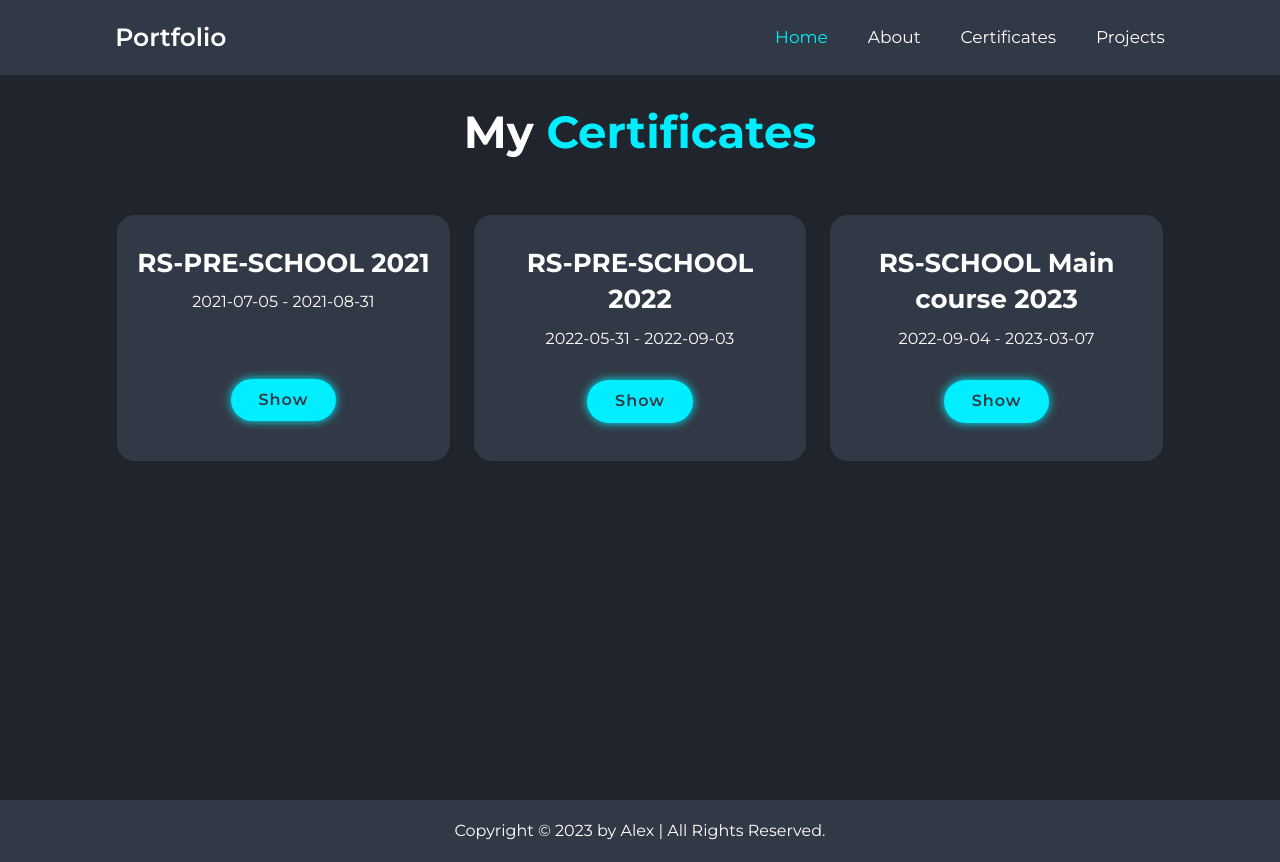
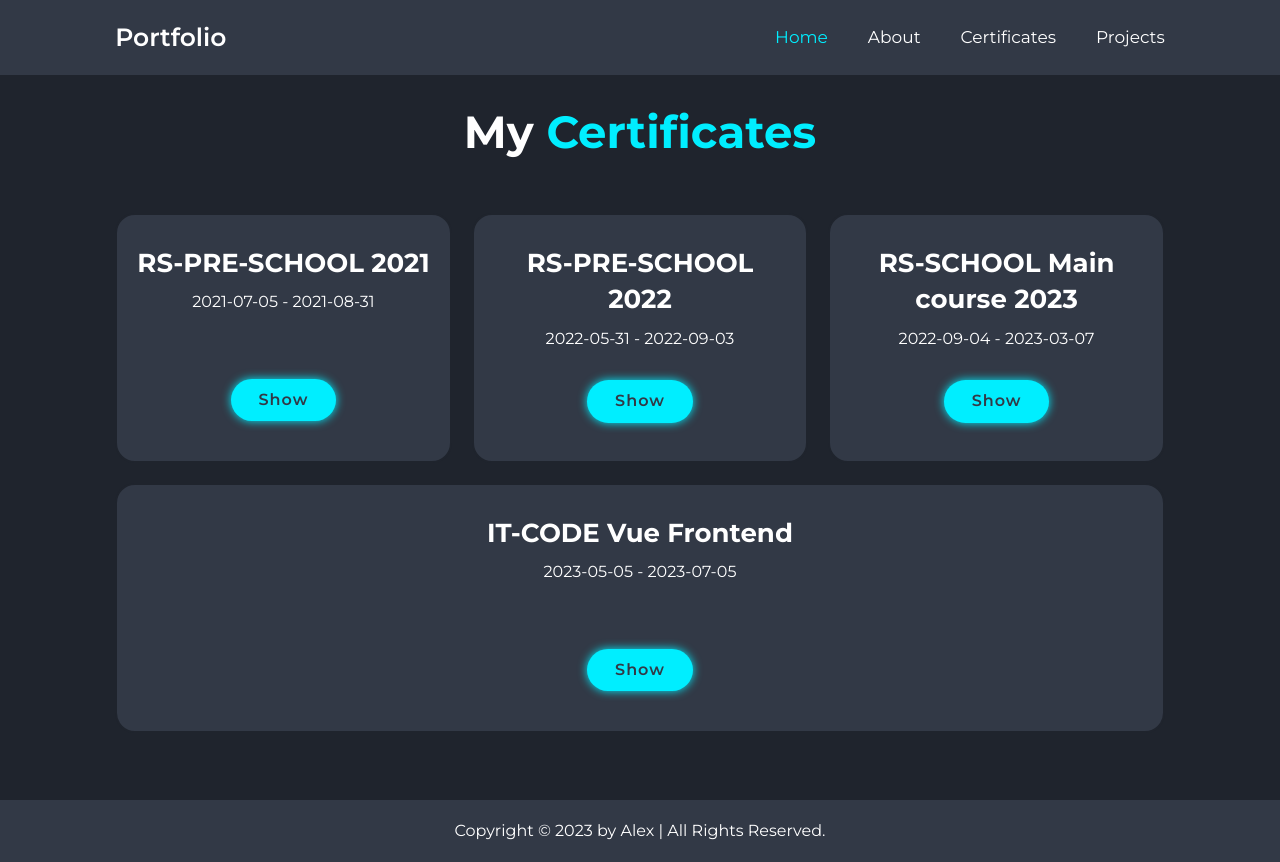
Before and after one commit to AlexeiTim/portfolio, a React (Vite) app: page /certificates in a window 1280 px wide. Built offline with nearby package versions, Linux system fonts and the light colour scheme.

Commit message:
добавил сертефикаты и проект

```diff
--- a/src/constants/images.ts
+++ b/src/constants/images.ts
@@ -10,6 +10,8 @@ import puzzle from "../assets/puzzle.png";
 import certif1 from "../assets/cerf1.png";
 import certif2 from "../assets/cerf2.png";
 import certif3 from "../assets/cerf3.png";
+import vueCertificate from "../assets/vue-certificate.jpg";
+import lead from "../assets/lead.png";
 
 export const photo1 = photoOne;
 export const photo2 = photoTwo;
@@ -23,3 +25,5 @@ export const SLIDER_PUZZLE = puzzle;
 export const CERTIFICATE_PRESCHOOL_1 = certif1;
 export const CERTIFICATE_PRESCHOOL_2 = certif2;
 export const CERTIFICATE_MAIN_COURSE = certif3;
+export const CERTIFICATE_VUE_COURSE = vueCertificate;
+export const TEST_VUE_TASK_LEAD = lead;
--- a/src/data/certificates.ts
+++ b/src/data/certificates.ts
@@ -2,6 +2,7 @@ import {
   CERTIFICATE_MAIN_COURSE,
   CERTIFICATE_PRESCHOOL_1,
   CERTIFICATE_PRESCHOOL_2,
+  CERTIFICATE_VUE_COURSE,
 } from "../constants/images";
 import { Certificate } from "../types/Certificate";
 
@@ -28,4 +29,11 @@ export const certificates: Certificate[] = [
     image: CERTIFICATE_MAIN_COURSE,
     link: "https://app.rs.school/certificate/lsjazky1",
   },
+  {
+    id: 4,
+    title: "IT-CODE Vue Frontend",
+    description: "2023-05-05 - 2023-07-05",
+    image: CERTIFICATE_VUE_COURSE,
+    link: "https://disk.yandex.by/i/lFdpc_wh54GeEQ",
+  },
 ];
--- a/src/data/projects.ts
+++ b/src/data/projects.ts
@@ -4,6 +4,7 @@ import {
   RS_RUSH_COVER,
   SLIDER_PUZZLE,
   SONG_BIRDS,
+  TEST_VUE_TASK_LEAD,
   TRAVEL_LANDING,
 } from "../constants/images";
 import { Project } from "../types/Project";
@@ -51,4 +52,11 @@ export const projects: Project[] = [
     link: "https://rolling-scopes-school.github.io/alexeitim-JSFE2022Q3/codejam/dist/",
     image: SLIDER_PUZZLE,
   },
+  {
+    id: 7,
+    title: "Lead",
+    description: "Test Vue task",
+    link: "https://test-task-vue-frontend.vercel.app/",
+    image: TEST_VUE_TASK_LEAD,
+  },
 ];
```
Also changed, not shown: src/assets/lead.png (added).
